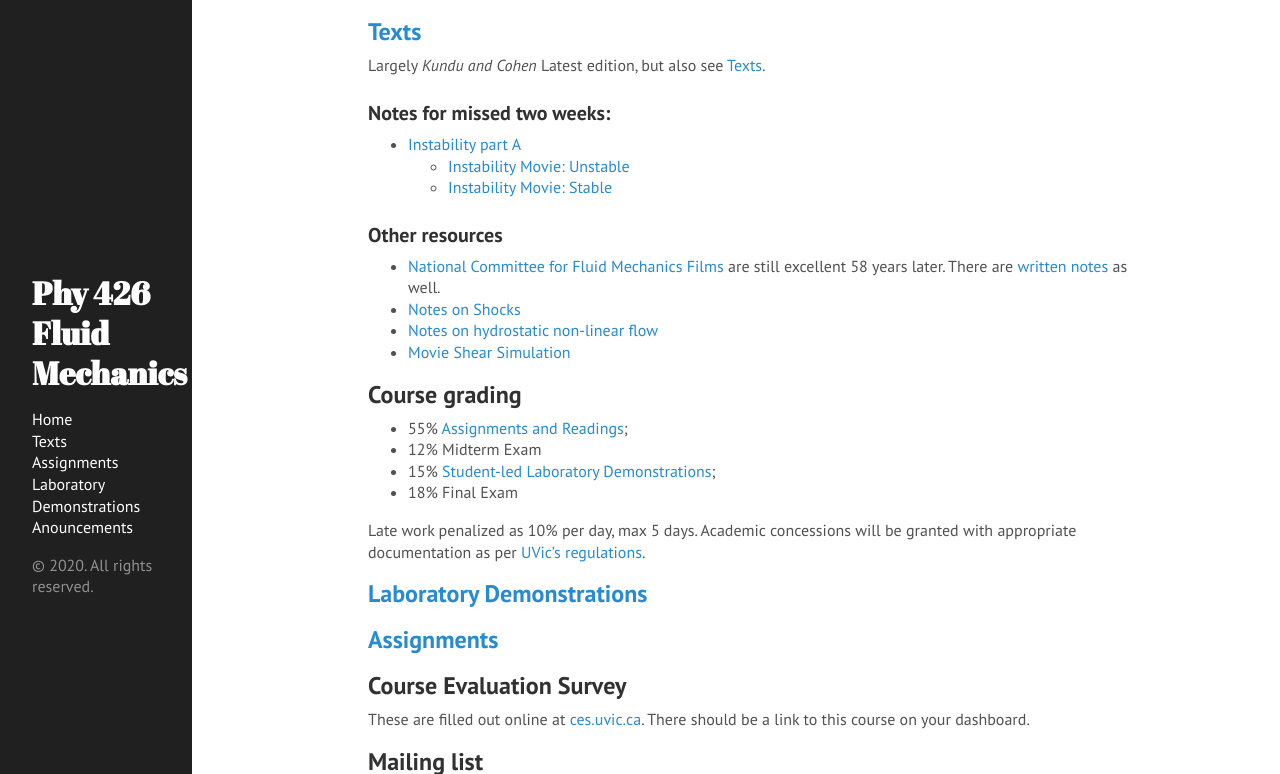
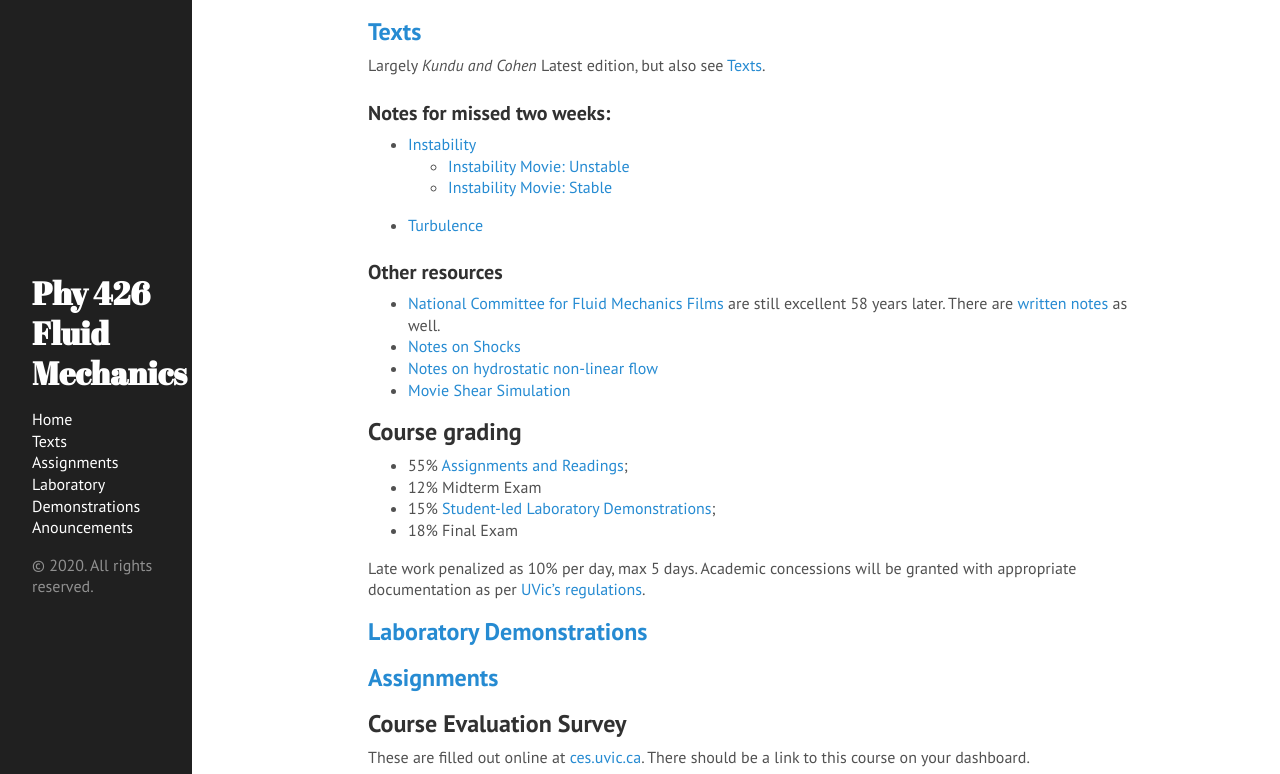
Before and after one commit to jklymak/Phy426, a Jekyll site: the page built from docs/index.md, in a window 1280 px wide and 900 px high, scrolled down 1046 px, cut to the strip 126-900 px from the top of the window. Built offline with Jekyll 4.4.1, drawn with Linux system fonts in a browser that asks for light colours.

Commit message:
ADD: Turbulence

```diff
--- a/docs/index.md
+++ b/docs/index.md
@@ -35,9 +35,10 @@ Largely *Kundu and Cohen* Latest edition, but also see [Texts](./Texts/).
 
 ### Notes for missed two weeks:
 
-  - [Instability part A](./pdfs/Instability.pdf)
+  - [Instability](./pdfs/Instability.pdf)
     - [Instability Movie: Unstable](./pdfs/ChanPar04.mov)
     - [Instability Movie: Stable](./pdfs/ChanPar05.mov)
+  - [Turbulence](./pdfs/Turbulence.pdf)
 
 ### Other resources
 
```
